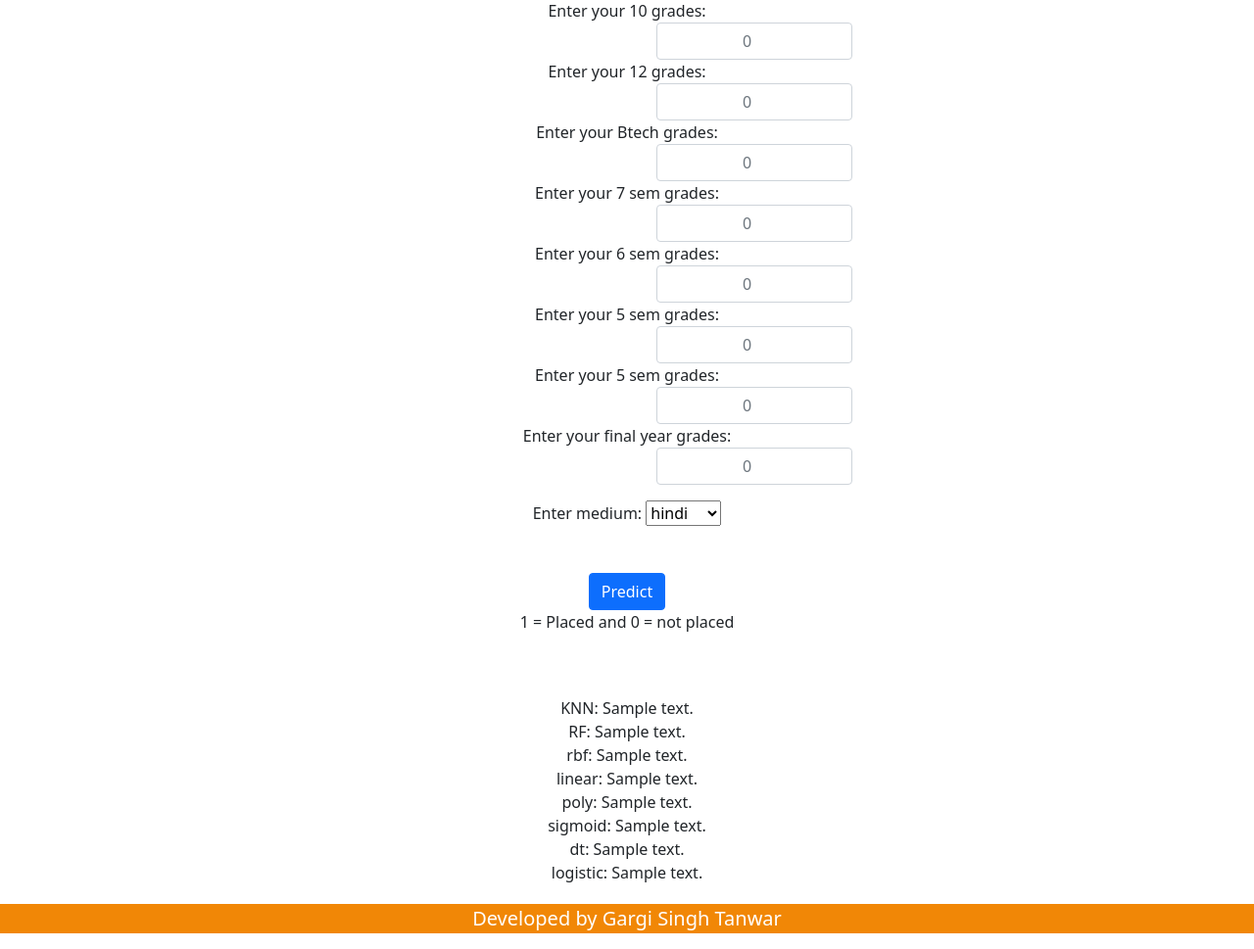
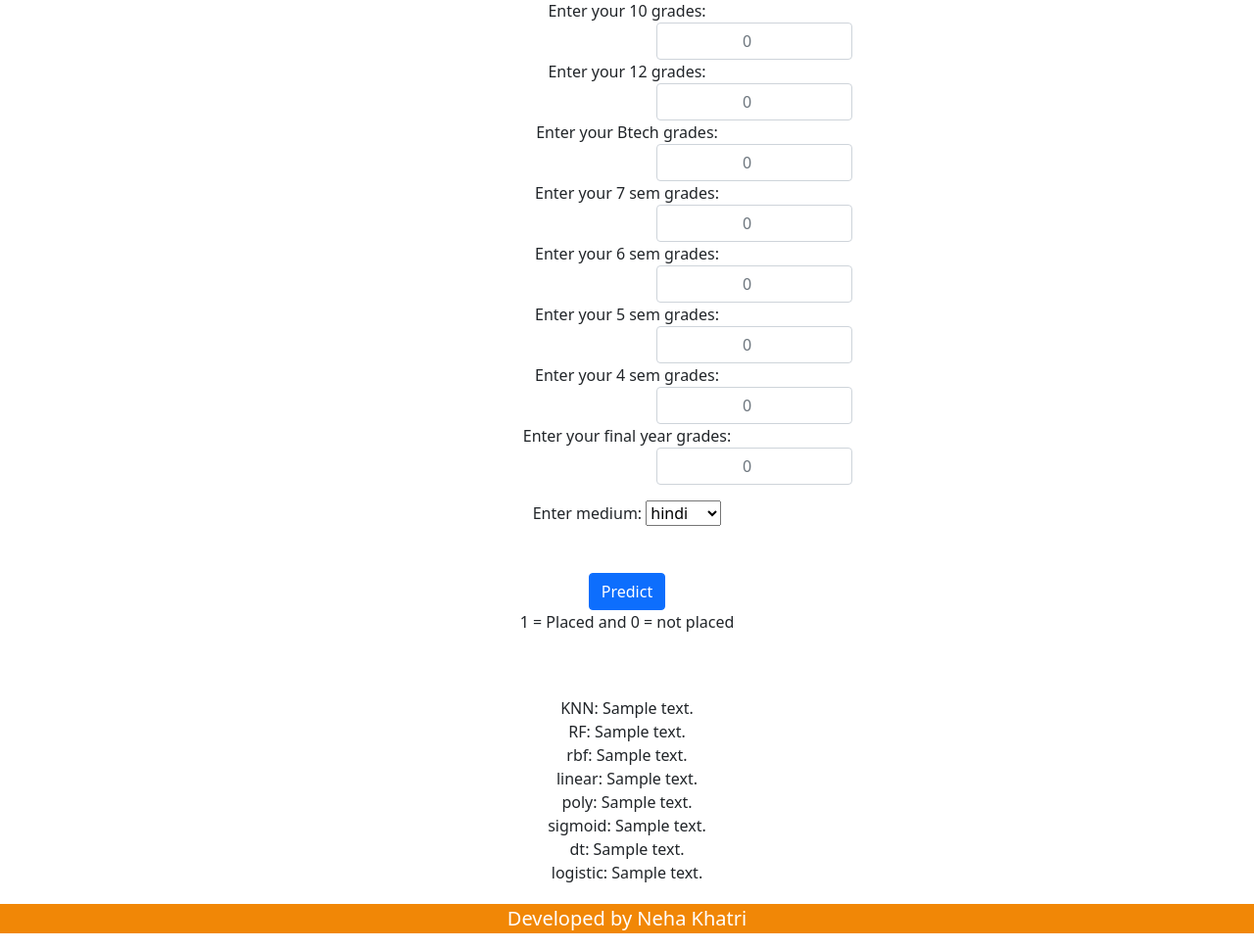
Before and after one commit to nehakhatri2021/project6, a Flask app: template templates/index.html in a window 1280 px wide. Shown: the part 226-1195 px from the top of the page at 98% size. Run offline with Flask 2, Linux system fonts and the light colour scheme; the template is opened without the code that fills it: most values are stand-ins (such as "Sample title", 1, 10 or a date in 2020); parts of the project's set-up code (start-up, migrations or seed data) failed here and were passed over.

Commit message:
Update index.html

```diff
--- a/templates/index.html
+++ b/templates/index.html
@@ -70,7 +70,7 @@ div {text-align: center;}
   </div>
 
   <div>
-    <label for="floatingInput">Enter your 5 sem grades:</label>
+    <label for="floatingInput">Enter your 4 sem grades:</label>
     <input type="number" class="form-control" id="five" name="five" step="any" min="0" max="10000" placeholder="0" required="required" style="width:200px ; text-align: center;margin-left: 670px;">
   </div>
 
@@ -145,7 +145,7 @@ div {text-align: center;}
 <div class="clearfix">
 
 <div class="col-md-12">
- <center><p style="font-size:25px;color:white;margin-top:20px; font-size: 20px;">Developed by Gargi Singh Tanwar </p></center>
+ <center><p style="font-size:25px;color:white;margin-top:20px; font-size: 20px;">Developed by Neha Khatri </p></center>
 </div>
 </div>
 </div>
```
